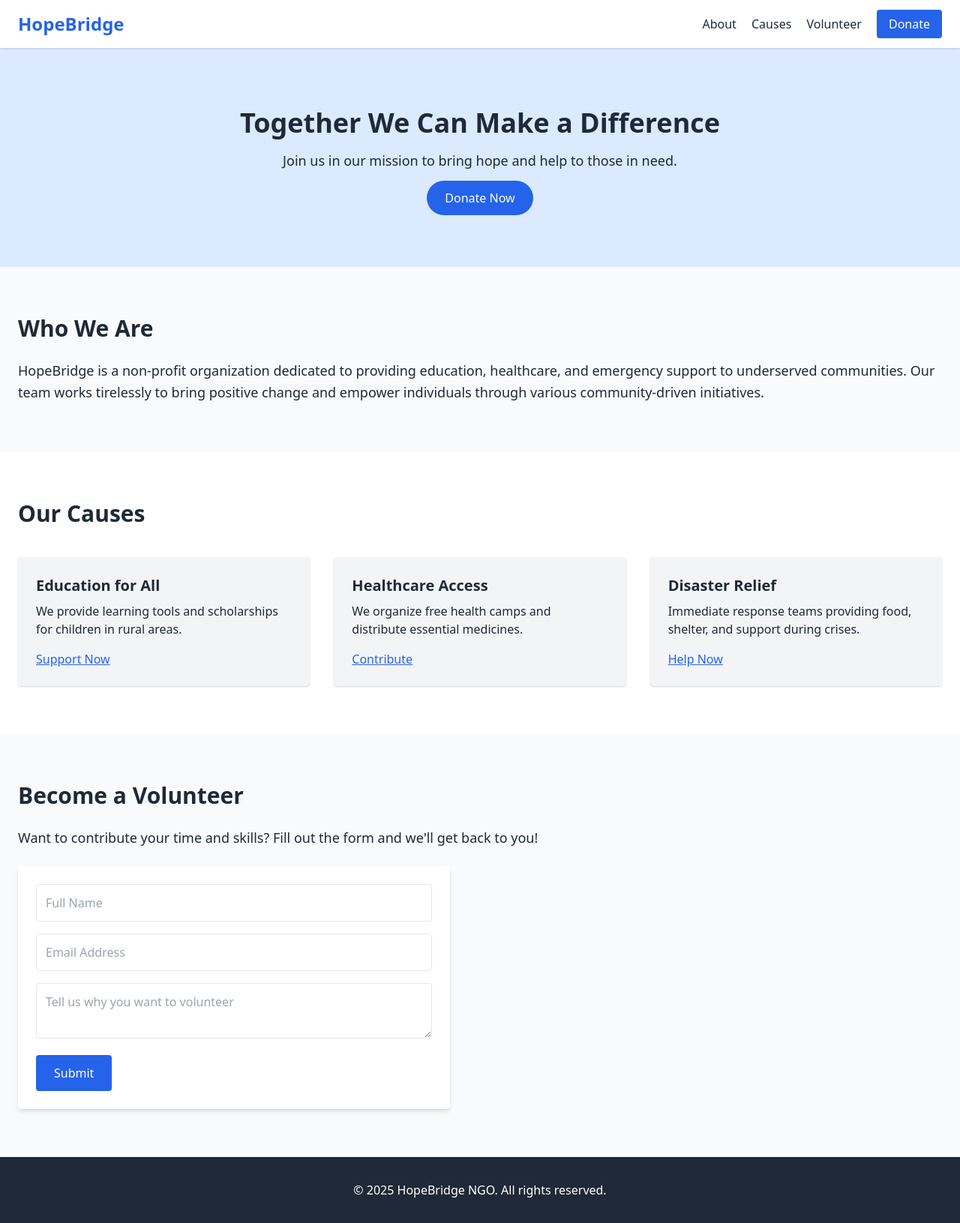
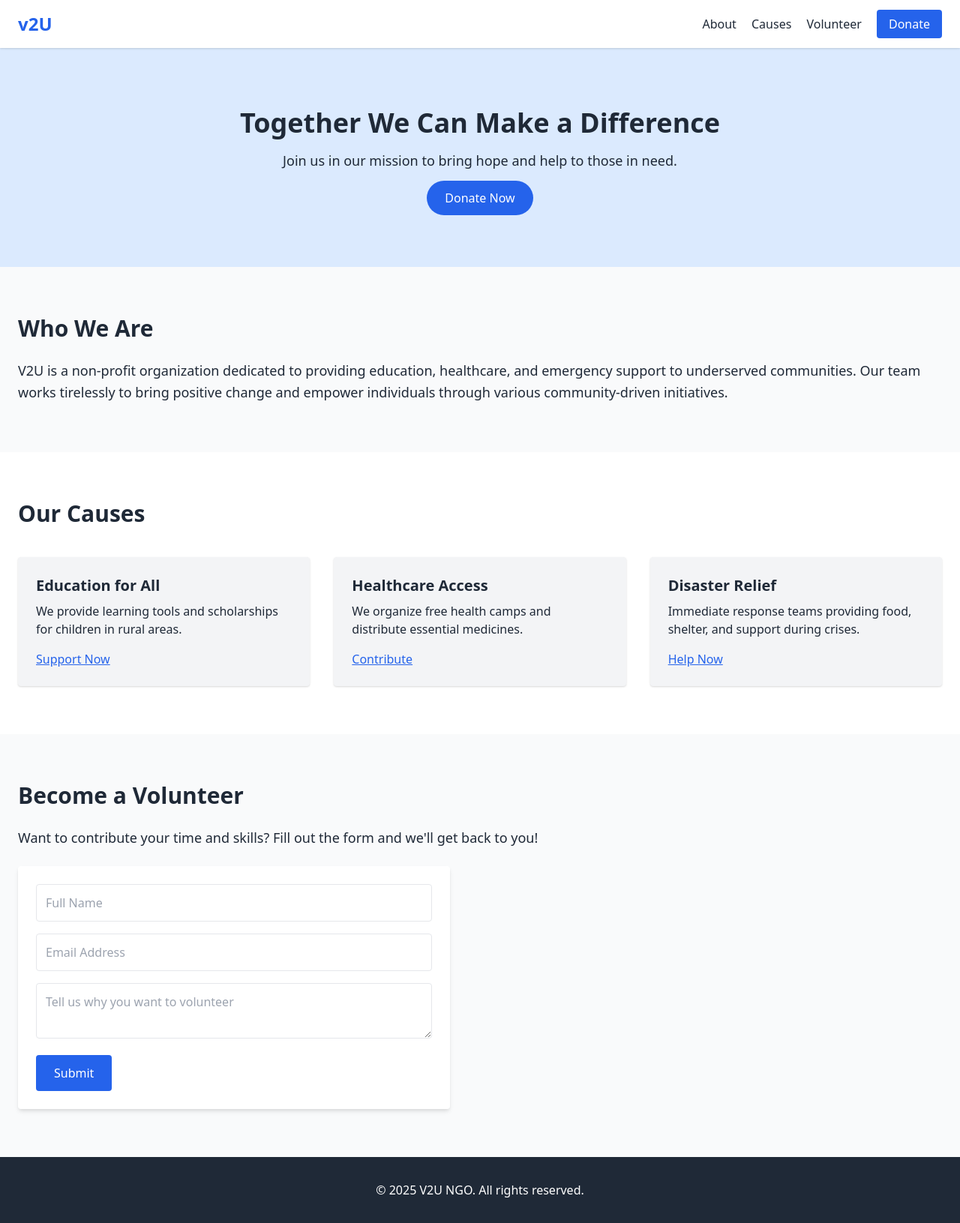
Before and after one commit to Ravii-kirann/w2u, a website: page index.html in a window 1280 px wide. Shown: the whole page at 75% size. Drawn offline with nearby package versions, Linux system fonts and the light colour scheme.

```diff
--- a/index.html
+++ b/index.html
@@ -3,14 +3,14 @@
   <head>
     <meta charset="UTF-8" />
     <meta name="viewport" content="width=device-width, initial-scale=1.0" />
-    <title>HopeBridge NGO</title>
+    <title>V2U NGO</title>
     <link href="https://cdn.jsdelivr.net/npm/tailwindcss@2.2.19/dist/tailwind.min.css" rel="stylesheet">
   </head>
   <body class="bg-gray-50 text-gray-800">
     <!-- Navbar -->
     <header class="bg-white shadow sticky top-0 z-50">
       <div class="container mx-auto px-6 py-4 flex justify-between items-center">
-        <h1 class="text-2xl font-bold text-blue-600">HopeBridge</h1>
+        <h1 class="text-2xl font-bold text-blue-600">v2U</h1>
         <nav class="space-x-4">
           <a href="#about" class="hover:text-blue-600">About</a>
           <a href="#causes" class="hover:text-blue-600">Causes</a>
@@ -30,7 +30,7 @@
     <!-- About Section -->
     <section id="about" class="container mx-auto px-6 py-16">
       <h3 class="text-3xl font-bold mb-6">Who We Are</h3>
-      <p class="text-lg leading-relaxed">HopeBridge is a non-profit organization dedicated to providing education, healthcare, and emergency support to underserved communities. Our team works tirelessly to bring positive change and empower individuals through various community-driven initiatives.</p>
+      <p class="text-lg leading-relaxed">V2U is a non-profit organization dedicated to providing education, healthcare, and emergency support to underserved communities. Our team works tirelessly to bring positive change and empower individuals through various community-driven initiatives.</p>
     </section>
 
     <!-- Causes Section -->
@@ -71,7 +71,7 @@
 
     <!-- Footer -->
     <footer class="bg-gray-800 text-white text-center py-8">
-      <p>&copy; 2025 HopeBridge NGO. All rights reserved.</p>
+      <p>&copy; 2025 V2U NGO. All rights reserved.</p>
     </footer>
   </body>
 </html>
--- a/package.json
+++ b/package.json
@@ -10,7 +10,8 @@
   },
   "devDependencies": {
     "tailwindcss": "^3.4.1",
-    "vite": "^6.3.5"
+    "vite": "^6.3.5",
+    "vite-plugin-gh-pages": "^1.0.1"
   },
   "dependencies": {
     "autoprefixer": "^10.4.21",
```
Also changed, not shown: tailwind.config.js (+6 -8 lines), 1 other file.
